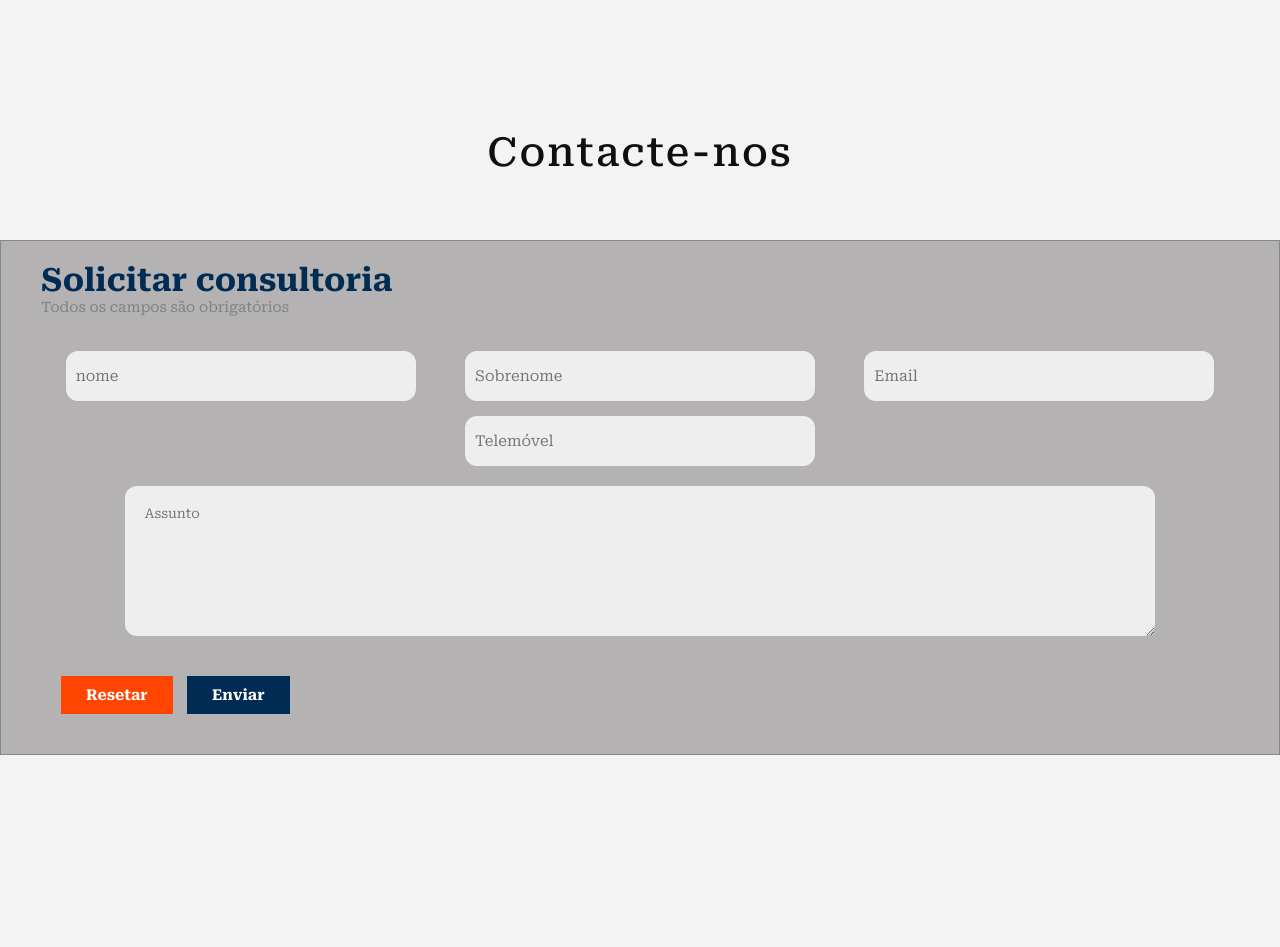
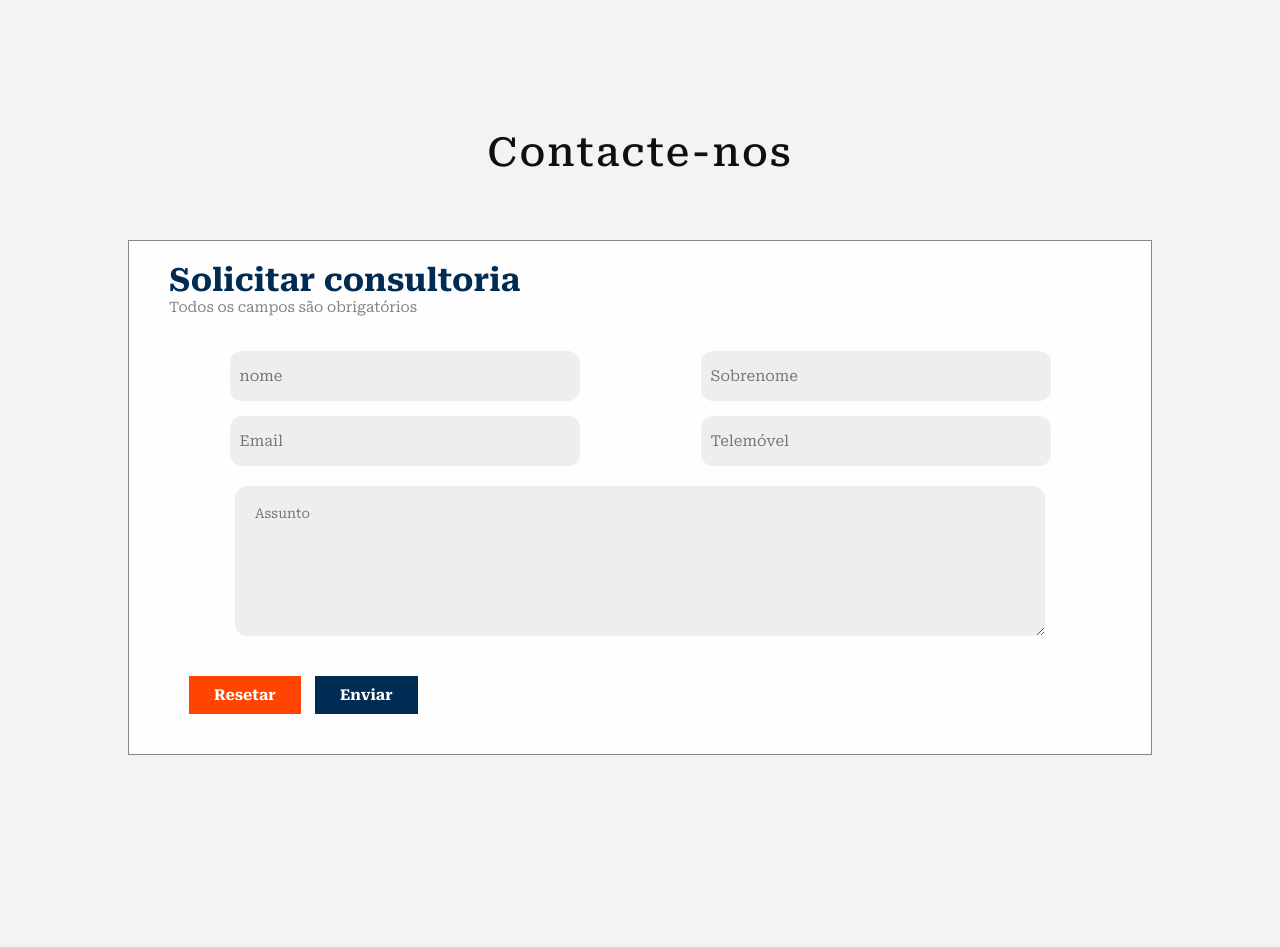
Before and after one commit to NsimbaRafael/chivila, a Flask app: page /localizacao in a window 1280 px wide. Shown: the part 511-1458 px from the top of the page. Run offline with Flask 3, Linux system fonts and the light colour scheme; some libraries are stand-ins or nearby versions.

Commit message:
correção 404

```diff
--- a/app/static/css/estilos.css
+++ b/app/static/css/estilos.css
@@ -169,15 +169,6 @@ button {
   background-color: rgba(0,0,0,0.4);
   padding-top: 60px;
 }
-.consultoria{
-  width: 100%;
-  height: auto;
-  background-color: rgb(180, 178, 178);
-}
-.consultoria .cons-container{
-  width: 100%;
-  background: transparent;
-}
 .conteudo-modal {
   background-color: #fefefe;
   margin: 5% auto 15% auto;
@@ -331,7 +322,6 @@ h2{
   align-items: center;
   text-align: center;
   transition: ease-out .5s;
-  height: auto;
 }
 .servicos_content .diferente{
   border-top: 2px solid var(--cor10);
--- a/app/static/css/mobile.css
+++ b/app/static/css/mobile.css
@@ -66,7 +66,7 @@
 
   .servicos_content .servicos_card{
     width: 95%;
-    height: auto;
+    height: 300px;
   }
   .contactar{
     height: auto;
```
Also changed, not shown: app/templates/404.html (added).
